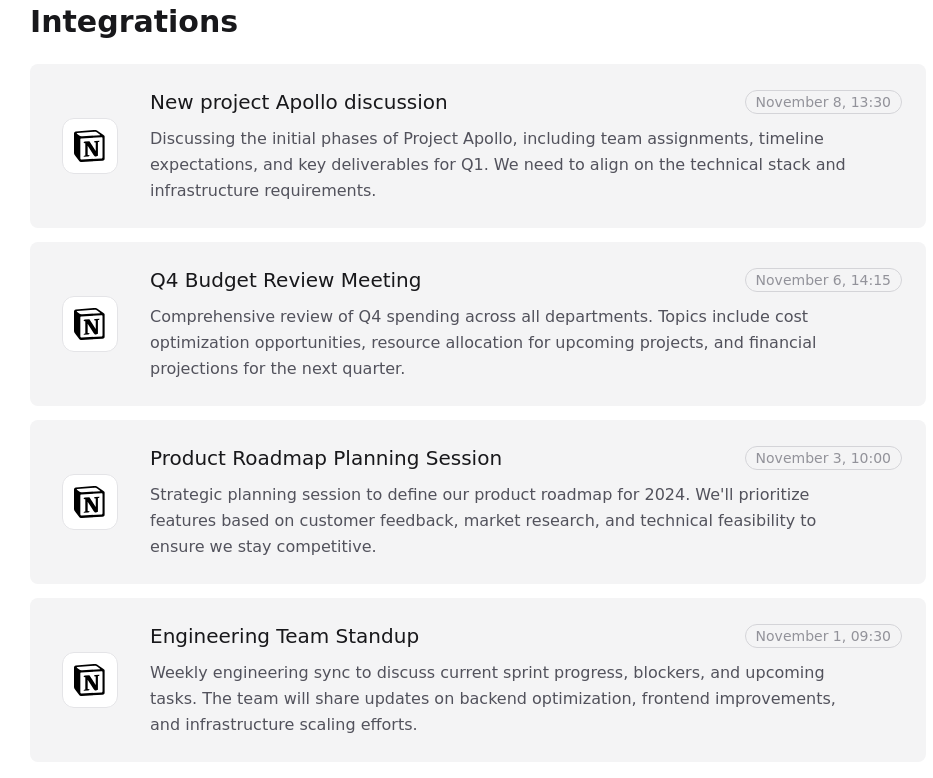
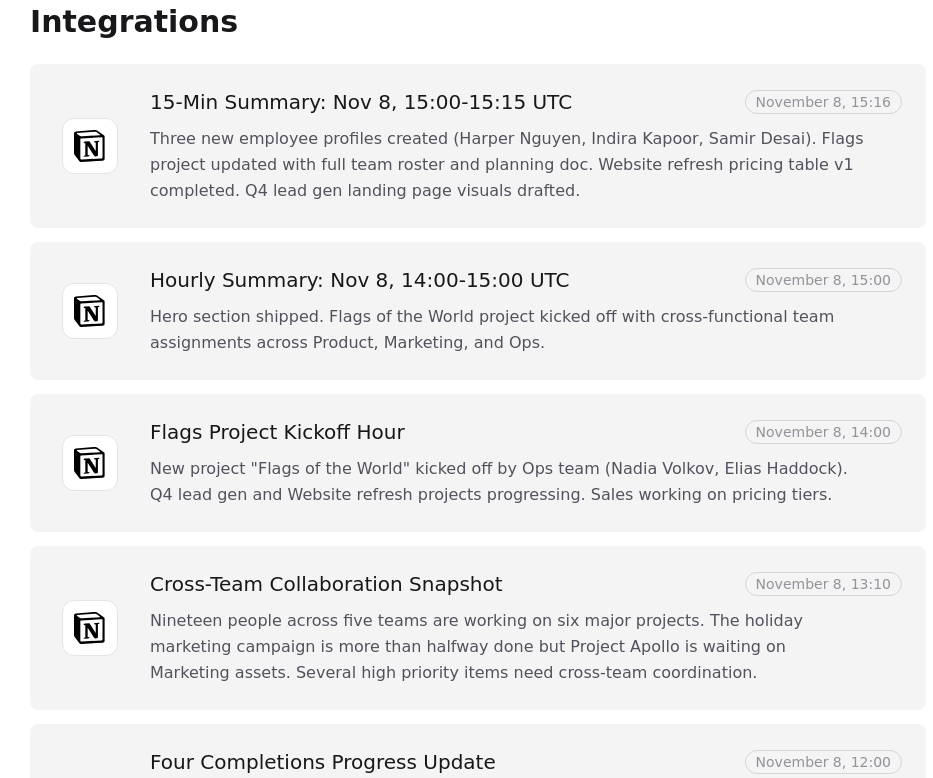
Before and after one commit to molefrog/chitchat, a Next.js app: page / in a window 1280 px wide. Shown: the part 700-1478 px from the top of the page, without its empty margins (162-1095 px from the left). Built offline with nearby package versions, Linux system fonts and the light colour scheme.

Commit message:
Update mock.

```diff
--- a/app/page.tsx
+++ b/app/page.tsx
@@ -28,32 +28,60 @@ const conversations = [
 
 const integrations = [
   {
-    id: "int-1",
-    title: "New project Apollo discussion",
+    id: "f0c37170-f799-46ad-8c63-d25c9ef402b7",
+    title: "15-Min Summary: Nov 8, 15:00-15:15 UTC",
     description:
-      "Discussing the initial phases of Project Apollo, including team assignments, timeline expectations, and key deliverables for Q1. We need to align on the technical stack and infrastructure requirements.",
-    date: new Date(2024, 10, 8, 13, 30), // November 8, 13:30
+      "Three new employee profiles created (Harper Nguyen, Indira Kapoor, Samir Desai). Flags project updated with full team roster and planning doc. Website refresh pricing table v1 completed. Q4 lead gen landing page visuals drafted.",
+    date: new Date("2025-11-08T15:16:11.43405+00:00"),
   },
   {
-    id: "int-2",
-    title: "Q4 Budget Review Meeting",
+    id: "7d923cd0-c3b0-44c6-8d2e-e44472b420b4",
+    title: "Hourly Summary: Nov 8, 14:00-15:00 UTC",
     description:
-      "Comprehensive review of Q4 spending across all departments. Topics include cost optimization opportunities, resource allocation for upcoming projects, and financial projections for the next quarter.",
-    date: new Date(2024, 10, 6, 14, 15), // November 6, 14:15
+      "Hero section shipped. Flags of the World project kicked off with cross-functional team assignments across Product, Marketing, and Ops.",
+    date: new Date("2025-11-08T15:00:57.903589+00:00"),
   },
   {
-    id: "int-3",
-    title: "Product Roadmap Planning Session",
+    id: "089a1457-d406-4c2b-9d73-b417e4a94f6d",
+    title: "Flags Project Kickoff Hour",
     description:
-      "Strategic planning session to define our product roadmap for 2024. We'll prioritize features based on customer feedback, market research, and technical feasibility to ensure we stay competitive.",
-    date: new Date(2024, 10, 3, 10, 0), // November 3, 10:00
+      "New project \"Flags of the World\" kicked off by Ops team (Nadia Volkov, Elias Haddock). Q4 lead gen and Website refresh projects progressing. Sales working on pricing tiers.",
+    date: new Date("2025-11-08T14:00:48.415031+00:00"),
   },
   {
-    id: "int-4",
-    title: "Engineering Team Standup",
+    id: "aadca968-6032-4eba-ad21-c24c8a0b6fa5",
+    title: "Cross-Team Collaboration Snapshot",
     description:
-      "Weekly engineering sync to discuss current sprint progress, blockers, and upcoming tasks. The team will share updates on backend optimization, frontend improvements, and infrastructure scaling efforts.",
-    date: new Date(2024, 10, 1, 9, 30), // November 1, 9:30
+      "Nineteen people across five teams are working on six major projects. The holiday marketing campaign is more than halfway done but Project Apollo is waiting on Marketing assets. Several high priority items need cross-team coordination.",
+    date: new Date("2025-11-08T13:10:26.126152+00:00"),
+  },
+  {
+    id: "c3ec16f8-73a0-44d0-9266-da7658d53d18",
+    title: "Four Completions Progress Update",
+    description:
+      "Twenty documents got updates with four tasks completed, eleven making progress, and five new ones created. The big focus is on the holiday lead generation campaign and rolling out new pricing.",
+    date: new Date("2025-11-08T12:00:00+00:00"),
+  },
+  {
+    id: "fa4af9b9-08cf-426b-9db6-606358aacf4d",
+    title: "Website and Campaign Launch",
+    description:
+      "Teams across Product, Sales, Marketing, Finance, and Ops are collaborating on the Website Refresh launching early December and a major lead generation campaign wrapping up before the holidays.",
+    date: new Date("2025-11-08T10:00:00+00:00"),
+  },
+  {
+    id: "b6414f65-18b7-49e9-9262-59febc3c9853",
+    title: "CRM Contacts Win Rate",
+    description:
+      "Recent activity shows contacts at Acme, Nordic Bikes, and Copenhagen Coffee. Product teams are driving the Website Refresh and holiday lead gen while Sales improved their win rate and Marketing brought down cost per lead.",
+    date: new Date("2025-11-07T18:00:00+00:00"),
+  },
+  {
+    id: "7fee814c-fa47-4e9e-8a89-a0f13aa2f5f4",
+    title: "Twenty Members Apollo Blitz",
+    description:
+      "Twenty team members are actively working together on Project Apollo, the holiday marketing blitz, reliability improvements, and the new pricing rollout with lots of coordination between Finance, Marketing, and Sales.",
+    date: new Date("2025-11-07T11:00:00+00:00"),
   },
 ];
 
```
